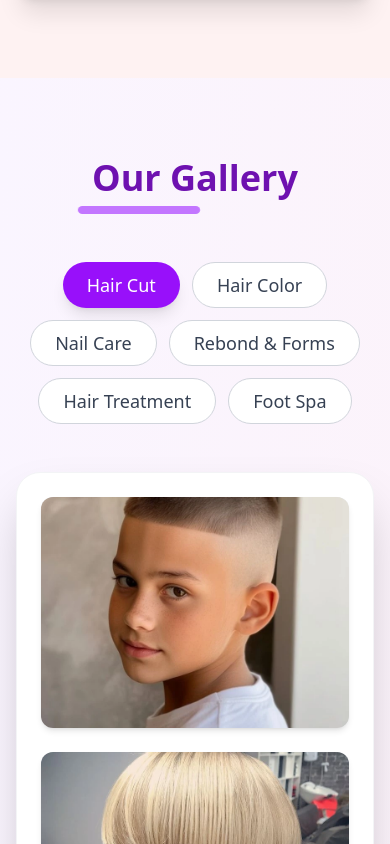
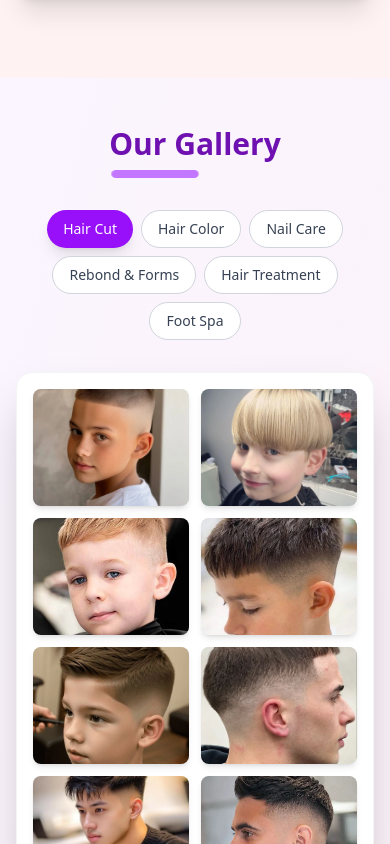
Before and after one commit to ryndngl/Salon_Website, a React (Vite) app: page / in a window 390 px wide. Shown: the part 3580-4424 px from the top of the page. Built offline with nearby package versions, Linux system fonts and the light colour scheme.

Commit message:
refactor: update Gallery with organized asset paths and mobile-optimized lightbox

```diff
--- a/src/components/Gallery.jsx
+++ b/src/components/Gallery.jsx
@@ -1,7 +1,7 @@
 import { useState } from "react";
 
 function Gallery() {
- const allGalleryItems = [
+  const allGalleryItems = [
     // Hair Cut - Kids
     { src: "/assets/HairCut/kids1.webp", category: "Hair Cut" },
     { src: "/assets/HairCut/kids2.webp", category: "Hair Cut" },
@@ -81,6 +81,7 @@ function Gallery() {
     "Hair Treatment",
     "Foot Spa",
   ];
+
   const [filter, setFilter] = useState(categories[0]);
   const filteredGalleryItems = allGalleryItems.filter((item) => item.category === filter);
   const [lightboxOpen, setLightboxOpen] = useState(false);
@@ -97,20 +98,20 @@ function Gallery() {
   };
 
   return (
-    <section id="gallery" className="py-20 md:py-32 bg-gradient-to-br from-purple-50 to-pink-50">
+    <section id="gallery" className="py-12 sm:py-16 md:py-20 lg:py-32 bg-gradient-to-br from-purple-50 to-pink-50">
       <div className="container mx-auto px-4 text-center max-w-7xl">
-        <h2 className="text-4xl sm:text-5xl font-extrabold text-purple-800 mb-12 relative pb-4">
+        <h2 className="text-3xl sm:text-4xl md:text-5xl font-extrabold text-purple-800 mb-8 sm:mb-10 md:mb-12 relative pb-4">
           <span className="relative z-10">Our Gallery</span>
-          <span className="absolute left-1/2 transform -translate-x-1/2 bottom-0 w-28 h-2 bg-purple-500 rounded-full animate-pulse-light"></span>
+          <span className="absolute left-1/2 transform -translate-x-1/2 bottom-0 w-20 sm:w-24 md:w-28 h-2 bg-purple-500 rounded-full animate-pulse-light"></span>
         </h2>
 
         {/* Category Filters */}
-        <div className="mb-12 flex flex-wrap justify-center gap-3">
+        <div className="mb-8 sm:mb-10 md:mb-12 flex flex-wrap justify-center gap-2 sm:gap-3">
           {categories.map((cat) => (
             <button
               key={cat}
               onClick={() => setFilter(cat)}
-              className={`py-2 px-6 rounded-full text-lg font-medium transition-all duration-300 ease-in-out
+              className={`py-2 px-4 sm:px-5 md:px-6 rounded-full text-sm sm:text-base md:text-lg font-medium transition-all duration-300 ease-in-out
                 ${filter === cat ? "bg-purple-600 text-white shadow-lg hover:bg-purple-700" : "bg-white text-gray-700 border border-gray-300 hover:bg-gray-100"}`}
             >
               {cat}
@@ -119,71 +120,65 @@ function Gallery() {
         </div>
 
         {/* Image Grid */}
-        <div className="grid grid-cols-1 sm:grid-cols-2 md:grid-cols-3 lg:grid-cols-6 gap-6 bg-white p-6 rounded-3xl shadow-2xl border border-gray-100">
+        <div className="grid grid-cols-2 sm:grid-cols-3 md:grid-cols-4 lg:grid-cols-6 gap-3 sm:gap-4 md:gap-6 bg-white p-4 sm:p-5 md:p-6 rounded-2xl sm:rounded-3xl shadow-2xl border border-gray-100">
           {filteredGalleryItems.length > 0 ? (
             filteredGalleryItems.map((item, index) => (
               <div
                 key={index}
-                className="relative rounded-xl overflow-hidden shadow-md group cursor-pointer transform transition-transform duration-300 hover:scale-105 hover:shadow-xl"
+                className="relative rounded-lg sm:rounded-xl overflow-hidden shadow-md group cursor-pointer transform transition-transform duration-300 hover:scale-105 hover:shadow-xl"
                 onClick={() => openLightbox(item)}
               >
-                {/* Image with aspect ratio container */}
                 <div className="w-full h-0 pb-[75%] relative bg-gray-200">
                   <img
                     src={item.src}
-                    alt={item.alt}
+                    alt={item.alt || item.category}
                     className="absolute inset-0 w-full h-full object-cover object-center transition-opacity duration-500 group-hover:opacity-80"
                     loading="lazy"
                   />
                 </div>
 
-                {/* Overlay for title/description on hover */}
-                <div className="absolute inset-0 bg-gradient-to-t from-black via-transparent to-transparent opacity-0 group-hover:opacity-100 transition-opacity duration-300 flex items-end p-4">
-                  <p className="text-white text-lg font-semibold transform translate-y-full group-hover:translate-y-0 transition-transform duration-300">
-                    {item.alt}
+                <div className="absolute inset-0 bg-gradient-to-t from-black via-transparent to-transparent opacity-0 group-hover:opacity-100 transition-opacity duration-300 flex items-end p-2 sm:p-3 md:p-4">
+                  <p className="text-white text-sm sm:text-base md:text-lg font-semibold transform translate-y-full group-hover:translate-y-0 transition-transform duration-300">
+                    {item.alt || item.category}
                   </p>
                 </div>
               </div>
             ))
           ) : (
-            <p className="col-span-full text-center text-gray-600 text-xl py-10">
+            <p className="col-span-full text-center text-gray-600 text-base sm:text-lg md:text-xl py-10">
               No items found for this category.
             </p>
           )}
         </div>
 
-        {/* Updated Lightbox Modal */}
+        {/* Lightbox Modal - Mobile Optimized */}
         {lightboxOpen && selectedImage && (
           <div
             onClick={closeLightbox}
-            style={{ backgroundColor: "rgba(0,0,0,0.8)" }}
-            className="fixed inset-0 flex justify-center items-center z-50 cursor-pointer"
+            className="fixed inset-0 bg-black/80 flex justify-center items-center z-50 cursor-pointer p-2 sm:p-4"
           >
-            {/* Close button in upper-right corner, now outside the image div */}
             <button
               onClick={closeLightbox}
               aria-label="Close image"
-              className="absolute top-4 right-4 text-white text-3xl font-bold hover:text-gray-300 transition z-50"
+              className="absolute top-2 right-2 sm:top-4 sm:right-4 text-white text-2xl sm:text-3xl font-bold hover:text-gray-300 transition z-50 w-10 h-10 sm:w-12 sm:h-12 flex items-center justify-center rounded-full hover:bg-white/10"
             >
-              &#x2715;
+              ✕
             </button>
 
             <div
               onClick={(e) => e.stopPropagation()}
-              className="bg-transparent max-w-3xl w-full max-h-[80vh] overflow-hidden relative cursor-default"
+              className="bg-transparent max-w-3xl w-full max-h-[90vh] sm:max-h-[85vh] md:max-h-[80vh] overflow-hidden relative cursor-default"
             >
-              {/* Image */}
-              <div className="flex justify-center items-center p-4">
+              <div className="flex justify-center items-center p-2 sm:p-4">
                 <img
                   src={selectedImage.src}
-                  alt={selectedImage.alt}
-                  className="w-full h-auto max-h-[75vh] object-contain"
+                  alt={selectedImage.alt || selectedImage.category}
+                  className="w-full h-auto max-h-[80vh] sm:max-h-[75vh] object-contain rounded-lg"
                 />
               </div>
 
-              {/* Optional caption */}
               {selectedImage.alt && (
-                <div className="bg-red-900 text-white text-center p-3 text-lg font-semibold select-none">
+                <div className="bg-red-900 text-white text-center p-2 sm:p-3 text-sm sm:text-base md:text-lg font-semibold select-none">
                   {selectedImage.alt}
                 </div>
               )}
```
